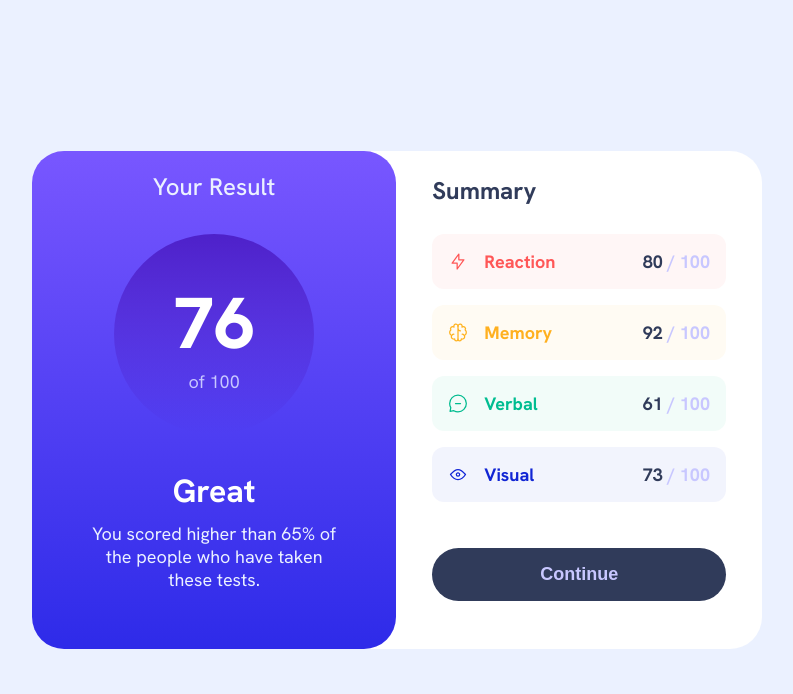
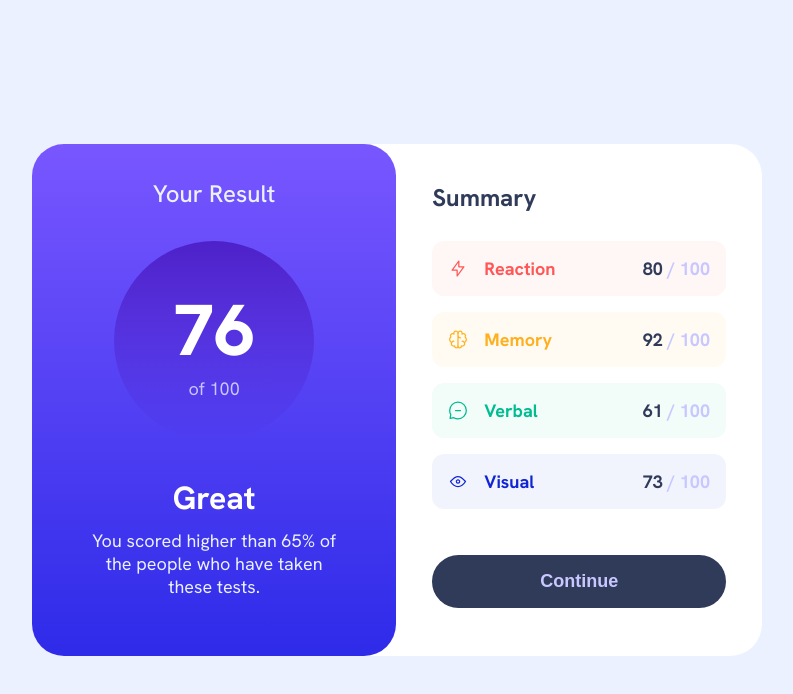
Before and after one commit to NRVP02/results-summary-component-main, a plain HTML site: page index.html in a window 1280 px wide. Shown: the whole page, without its empty margins (243-1036 px from the left). Drawn offline with Linux system fonts and the light colour scheme.

Commit message:
correccion del margen en los titulos

```diff
--- a/styles.css
+++ b/styles.css
@@ -174,6 +174,7 @@ body{
         flex: 0.9;
 
       & .title{
+           margin-top: 14px;
            font-size: 1.5rem;
            margin-bottom: 32px;
       }
@@ -203,6 +204,7 @@ body{
     & .summary{
         flex: 1;
       & .title{
+        margin-top: 14px;
         font-size: 1.5rem;
         margin-bottom: 28px;
       }
```
